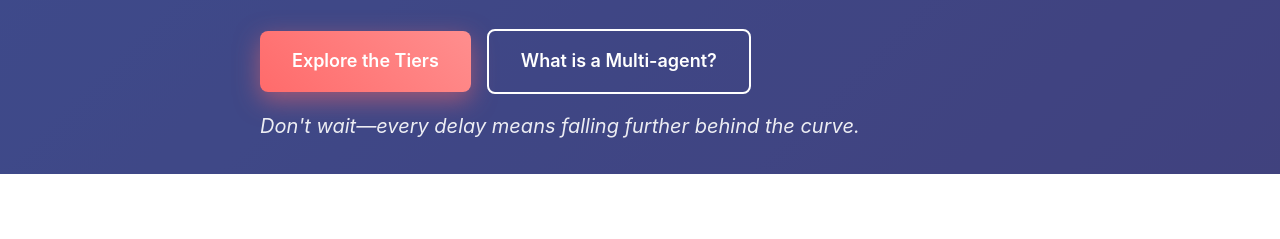
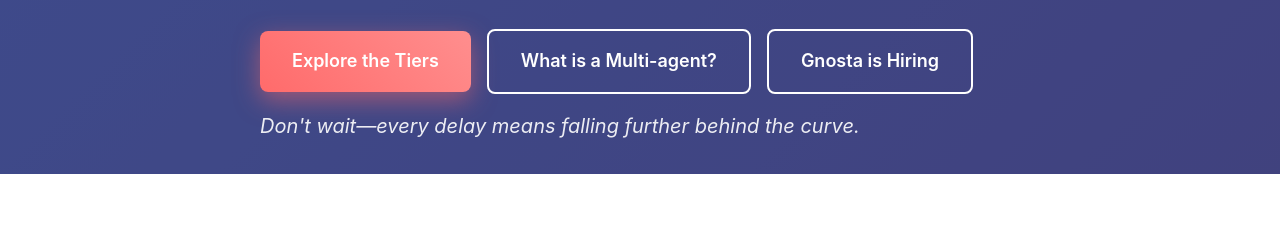
Before and after one commit to cwmoore-ai/gnosta, a plain HTML site: page index.html in a window 1280 px wide. Shown: the part 364-603 px from the top of the page. Drawn offline with Linux system fonts and the light colour scheme.

Commit message:
Update index.html with latest changes

```diff
--- a/index.html
+++ b/index.html
@@ -357,6 +357,7 @@
                 <div class="cta-container">
                     <a href="#tiers" class="btn-primary pulse">Explore the Tiers</a>
                     <a href="#multi-agent" class="btn-secondary">What is a Multi-agent?</a>
+                    <a href="https://www.linkedin.com/jobs/view/4233085523/" class="btn-secondary" target="_blank" rel="noopener noreferrer">Gnosta is Hiring</a>
                 </div>
                 <p class="urgency-text">Don't wait—every delay means falling further behind the curve.</p>
             </div>
```
